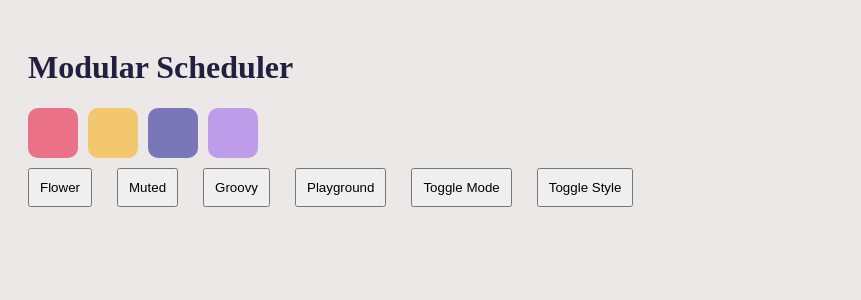
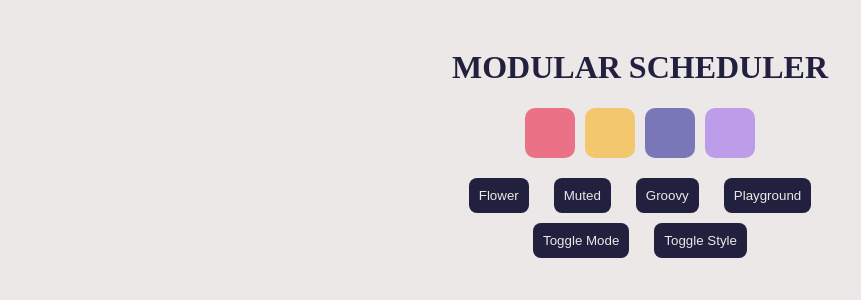
Before and after one commit to jaketreat/what-day-app, a React (Create React App) app: page / in a window 1280 px wide. Shown: the top 300 px of the page, without its empty margins (0-861 px from the left). Built offline with nearby package versions, Linux system fonts and the light colour scheme.

Commit message:
added styling elements

```diff
--- a/public/index.html
+++ b/public/index.html
@@ -2,6 +2,9 @@
 <html lang="en">
   <head>
     <meta charset="utf-8" />
+    <link rel="preconnect" href="https://fonts.googleapis.com">
+    <link rel="preconnect" href="https://fonts.gstatic.com" crossorigin>
+    <link href="https://fonts.googleapis.com/css2?family=Open+Sans:ital,wght@0,300..800;1,300..800&display=swap" rel="stylesheet">
     <link rel="icon" href="%PUBLIC_URL%/favicon.ico" />
     <meta name="viewport" content="width=device-width, initial-scale=1" />
     <meta name="theme-color" content="#000000" />
--- a/src/App.css
+++ b/src/App.css
@@ -8,15 +8,23 @@ body.dark-theme {
   color: white;
 }
 
+.header{
+  text-align: center;
+  text-transform: uppercase;
+}
+
 .colorSchemes {
   display: flex;
   gap: 10px;
+  justify-content: center;
+  margin-bottom: 10px;
 }
 
 .buttons {
   display: flex;
   gap: 25px;
   padding-top: 10px;
+  justify-content: center;
 }
 
 button {
--- a/src/App.js
+++ b/src/App.js
@@ -20,12 +20,22 @@ useEffect(() => {
 
 const isGradient = activeTheme.header.includes("gradient");
 
+const buttonStyle = {
+  background: activeTheme.contrastColor,
+  color: activeTheme.background,
+  textDecoration: 'none',
+  border: 'none',
+  borderRadius: '8px',
+};
+
 const headerStyle = isGradient
   ? {
+      textAlign: 'center',
       background: activeTheme.header,
       WebkitBackgroundClip: "text",
       WebkitTextFillColor: "transparent",
-      width: "40%"
+      width: "40%",
+      margin: "auto",
     }
   : {
       color: activeTheme.header,
@@ -44,14 +54,16 @@ const headerStyle = isGradient
         <div style={{ background: activeTheme.color4, height: "50px", width: "50px", borderRadius: "10px" }}></div>
       </div>
       <div className="buttons">
-        <button onClick={() => setScheme("flower")}>Flower</button>
-        <button onClick={() => setScheme("muted")}>Muted</button>
-        <button onClick={() => setScheme("groovy")}>Groovy</button>
-        <button onClick={() => setScheme("playground")}>Playground</button>
-        <button onClick={() => setMode(mode === "light" ? "dark" : "light")}>
+        <button style={buttonStyle} onClick={() => setScheme("flower")}>Flower</button>
+        <button style={buttonStyle} onClick={() => setScheme("muted")}>Muted</button>
+        <button style={buttonStyle} onClick={() => setScheme("groovy")}>Groovy</button>
+        <button style={buttonStyle} onClick={() => setScheme("playground")}>Playground</button>
+        </div>
+        <div className="buttons">
+        <button style={buttonStyle} onClick={() => setMode(mode === "light" ? "dark" : "light")}>
           Toggle Mode
         </button>
-        <button onClick={() => setStyle(style === "solid" ? "gradient" : "solid")}>
+        <button style={buttonStyle} onClick={() => setStyle(style === "solid" ? "gradient" : "solid")}>
           Toggle Style
         </button>
       </div>
--- a/src/components/Themes.js
+++ b/src/components/Themes.js
@@ -20,6 +20,7 @@ export const themes = {
         color2: "linear-gradient(to bottom, #f2c76e, #ea7186)",
         color3: "linear-gradient(to bottom, #7a77b9, #373553)",
         color4: "linear-gradient(to bottom, #f2c76e, #ea7186)",
+        contrastColor: "#22203f",
       },
     },
     dark: {
@@ -41,6 +42,7 @@ export const themes = {
         color2: "linear-gradient(to bottom, #f2c76e, #ea7186)",
         color3: "linear-gradient(to bottom, #7a77b9, #373553)",
         color4: "linear-gradient(to bottom, #f2c76e, #ea7186)",
+        contrastColor: "#ebe8e7",
       },
     },
   },
@@ -87,6 +89,7 @@ export const themes = {
         color2: "linear-gradient(to bottom, #8a9db1, #ecc5c6)",
         color3: "linear-gradient(to bottom, #837d68, #8a9db1)",
         color4: "linear-gradient(to bottom, #8a9db1, #ecc5c6)",
+        contrastColor: "#ebe8e7",
       },
     },
   },
@@ -111,6 +114,7 @@ export const themes = {
         color2: "linear-gradient(to bottom, #4e4afd, #24cc71)",
         color3: "linear-gradient(to bottom, #ff02e7, #fe7236)",
         color4: "linear-gradient(to bottom, #ff02e7, #4e4afd)",
+        contrastColor: "#4e4afd",
       },
     },
     dark: {
@@ -132,6 +136,7 @@ export const themes = {
         color2: "linear-gradient(to bottom, #ebe8e7, #24cc71)",
         color3: "linear-gradient(to bottom, #ff02e7, #fe7236)",
         color4: "linear-gradient(to bottom, #ff02e7, #ebe8e7)",
+        contrastColor: "#ebe8e7",
       },
     },
   },
```
